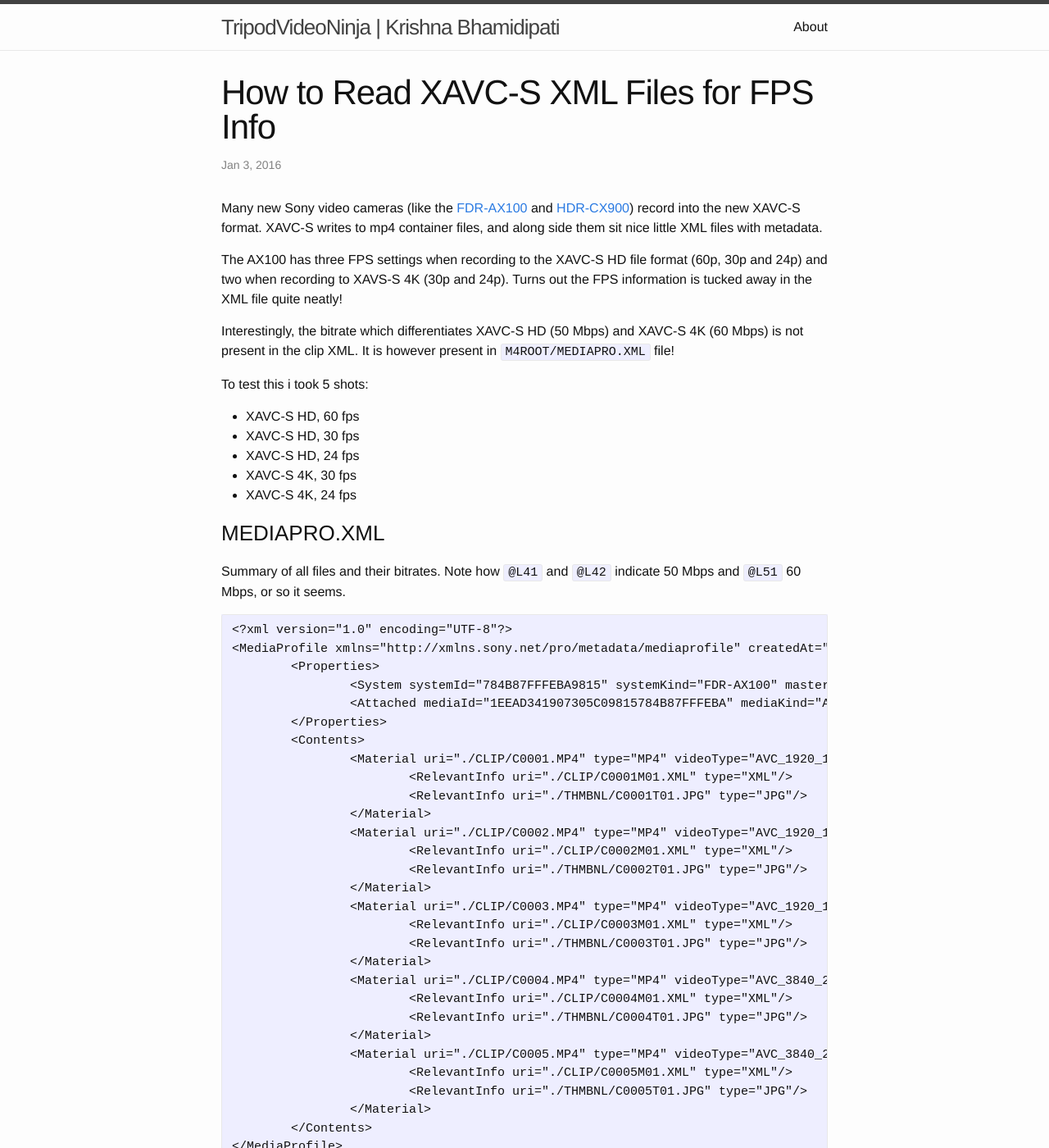
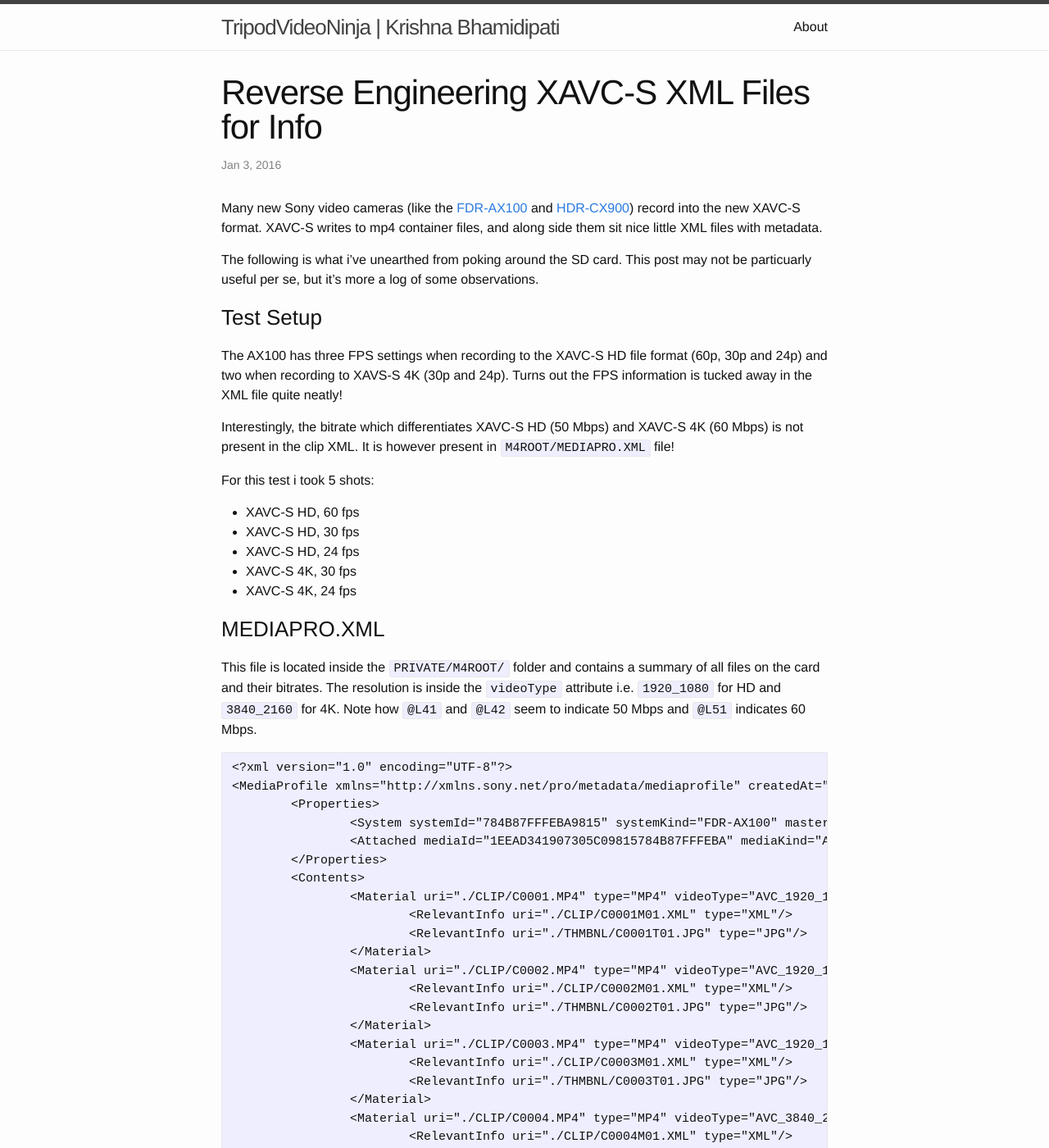
Before and after one commit to SirDap/tripodvideoninja, a Jekyll site: the page built from _posts/2016-01-03-reverse-engineering-xavcs-xml-for-info.markdown, in a window 1280 px wide and 1400 px high. Shown: the whole window at 82% size. Built offline with Jekyll 4.4.1, drawn with Linux system fonts in a browser that asks for light colours; some of the changed text lies outside the part shown.

Commit message:
Completing post
Former-commit-id: 7765f44403e2cb48f1df18bf31e44f0a7b39af0a

```diff
--- a/_posts/2016-01-03-how-to-read-xavcs-xml-for-fps.markdown
+++ b/_posts/2016-01-03-reverse-engineering-xavcs-xml-for-info.markdown
@@ -1,17 +1,22 @@
 ---
 layout: post
-title:  "How to Read XAVC-S XML Files for FPS Info"
+title:  "Reverse Engineering XAVC-S XML Files for Info"
 date:   2016-01-03 18:15:56 -0500
-categories: livestream hdv
+categories: codecs sony metadata
 ---
 
 Many new Sony video cameras (like the [FDR-AX100](http://www.sony.com/electronics/handycam-camcorders/fdr-ax100) and [HDR-CX900](http://www.sony.com/electronics/handycam-camcorders/hdr-cx900)) record into the new XAVC-S format. XAVC-S writes to mp4 container files, and along side them sit nice little XML files with metadata.
+
+The following is what i've unearthed from poking around the SD card. This post may not be particuarly useful per se, but it's more a log of some observations.
+
+### Test Setup
 
 The AX100 has three FPS settings when recording to the XAVC-S HD file format (60p, 30p and 24p) and two when recording to XAVS-S 4K (30p and 24p). Turns out the FPS information is tucked away in the XML file quite neatly!
 
 Interestingly, the bitrate which differentiates XAVC-S HD (50 Mbps) and XAVC-S 4K (60 Mbps) is not present in the clip XML. It is however present in `M4ROOT/MEDIAPRO.XML` file!
 
-To test this i took 5 shots:
+For this test i took 5 shots:
+
 * XAVC-S HD, 60 fps
 * XAVC-S HD, 30 fps
 * XAVC-S HD, 24 fps
@@ -19,7 +24,7 @@ To test this i took 5 shots:
 * XAVC-S 4K, 24 fps
 
 ### MEDIAPRO.XML
-Summary of all files and their bitrates. Note how `@L41` and `@L42` indicate 50 Mbps and `@L51` 60 Mbps, or so it seems.
+This file is located inside the `PRIVATE/M4ROOT/` folder and contains a summary of all files on the card and their bitrates. The resolution is inside the `videoType` attribute i.e. `1920_1080` for HD and `3840_2160` for 4K. Note how `@L41` and `@L42` seem to indicate 50 Mbps and `@L51` indicates 60 Mbps.
 
 ~~~
 <?xml version="1.0" encoding="UTF-8"?>
@@ -53,7 +58,11 @@ Summary of all files and their bitrates. Note how `@L41` and `@L42` indicate 50
 </MediaProfile>
 ~~~
 
-### XAVC-S HD, 60 fps
+### Clip-specific XML
+
+These files are located inside `PRIVATE/M4ROOT/CLIP` and sit alongside the actual XAVC-S MP4 files themselves. It appears bitrate information is not present on these files.
+
+#### XAVC-S HD, 60 fps
 `tcFps="30" halfStep="true"` indicates 60 fps (i.e. 30 halved)
 
 ~~~
@@ -72,7 +81,7 @@ Summary of all files and their bitrates. Note how `@L41` and `@L42` indicate 50
 ~~~
 
 
-### XAVC-S HD, 30 fps
+#### XAVC-S HD, 30 fps
 `tcFps="30" halfStep="false"` indicates 30 fps (i.e. 30 divided by 1)
 
 ~~~
@@ -90,7 +99,7 @@ Summary of all files and their bitrates. Note how `@L41` and `@L42` indicate 50
 </NonRealTimeMeta>
 ~~~
 
-### XAVC-S HD, 24 fps
+#### XAVC-S HD, 24 fps
 `tcFps="24" halfStep="false"` indicates 24 fps
 
 ~~~
@@ -108,7 +117,7 @@ Summary of all files and their bitrates. Note how `@L41` and `@L42` indicate 50
 </NonRealTimeMeta>
 ~~~
 
-### XAVC-S 4K, 30 fps
+#### XAVC-S 4K, 30 fps
 `tcFps="30" halfStep="false"` indicates 30 fps, same as before
 
 ~~~
@@ -126,7 +135,7 @@ Summary of all files and their bitrates. Note how `@L41` and `@L42` indicate 50
 </NonRealTimeMeta>
 ~~~
 
-### XAVC-S 4K, 24 fps
+#### XAVC-S 4K, 24 fps
 `tcFps="24" halfStep="false"` indicates 24 fps, same as before
 
 ~~~
```
